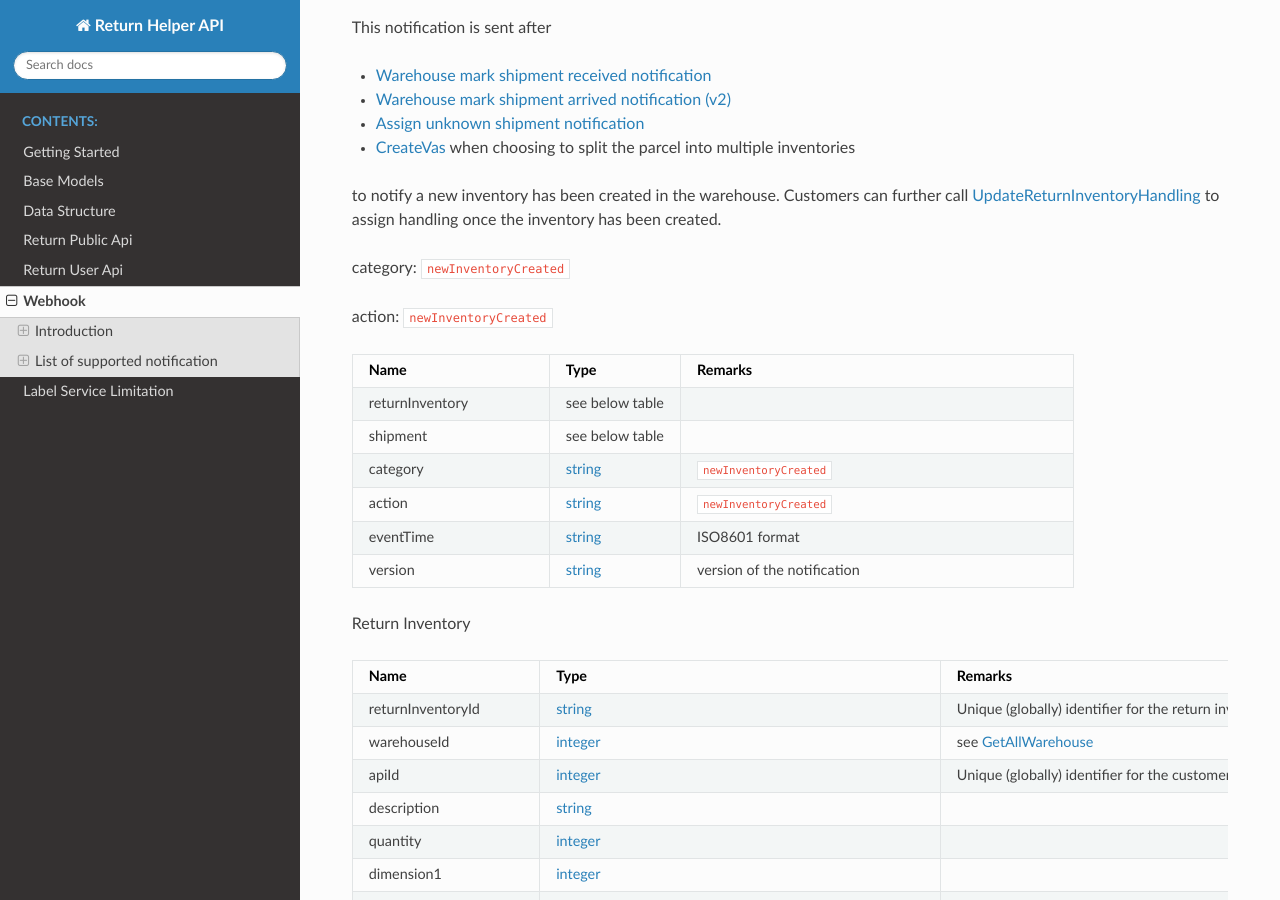
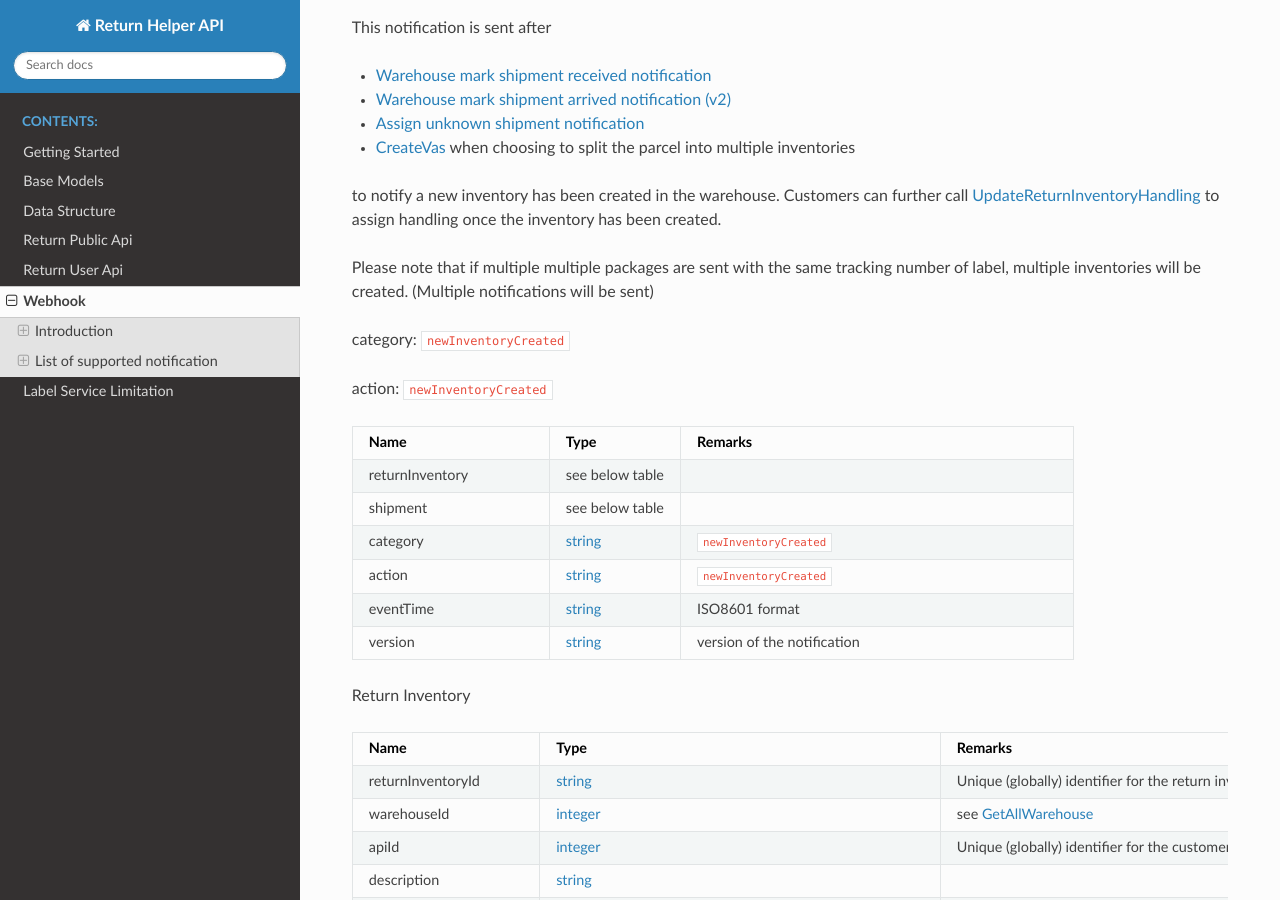
Before and after one commit to ReturnHelper/return-request-api-docs, a Sphinx documentation site: the page built from source/Webhook.rst, in a window 1280 px wide and 900 px high, scrolled down 20841 px. Built offline with Sphinx 7.4.7 and the Read the Docs theme 2.0.0, drawn with Linux system fonts in a browser that asks for light colours.

Commit message:
add: reminder on inventory created about multiple line items

```diff
--- a/source/Webhook.rst
+++ b/source/Webhook.rst
@@ -1071,6 +1071,8 @@ This notification is sent after
 
 to notify a new inventory has been created in the warehouse.
 Customers can further call :ref:`method-updatereturninventoryhandling` to assign handling once the inventory has been created.
+
+Please note that if multiple multiple packages are sent with the same tracking number of label, multiple inventories will be created. (Multiple notifications will be sent)
 
 category: ``newInventoryCreated``
 
```
